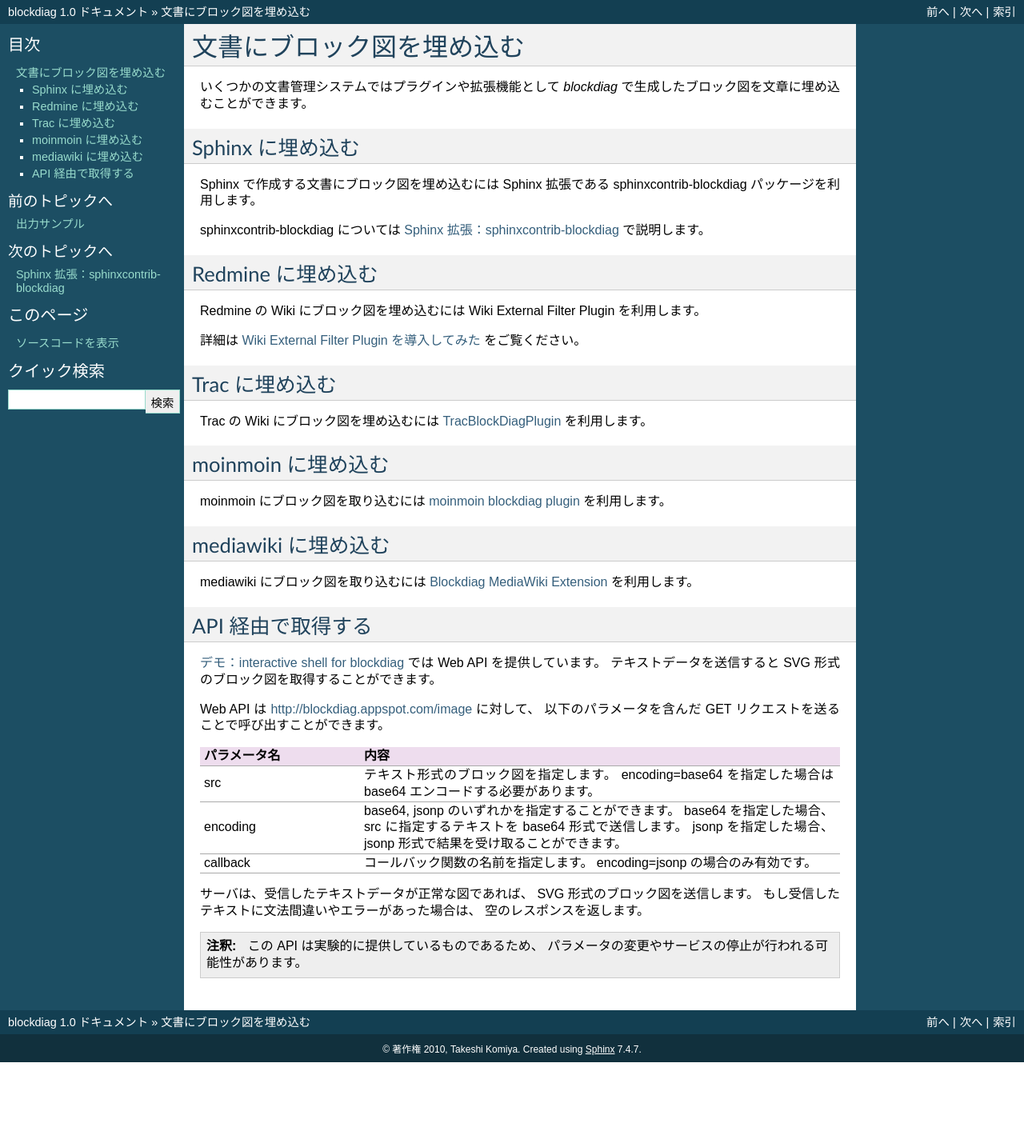
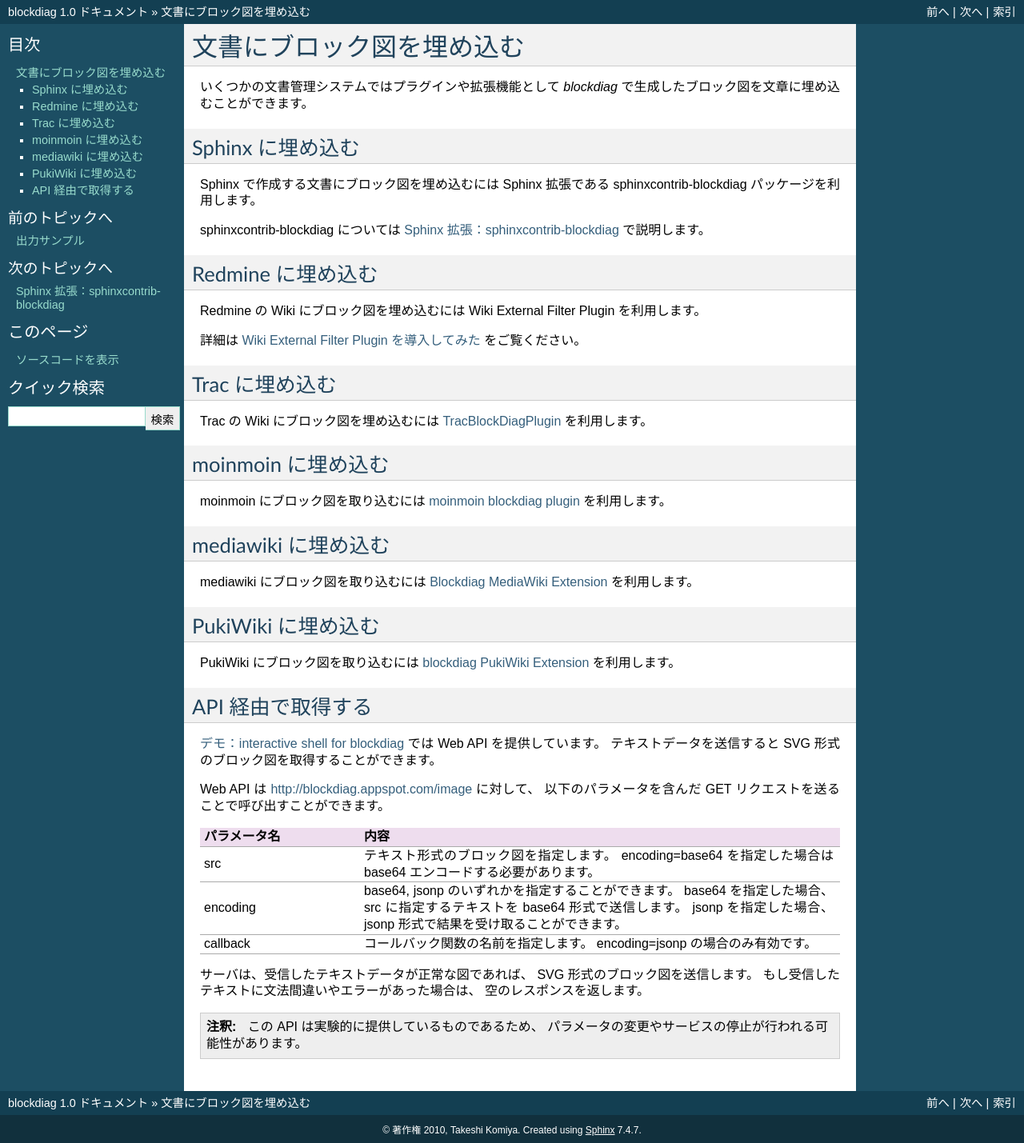
Before and after one commit to blockdiag/blockdiag.com, a Sphinx documentation site: the page built from blockdiag-ja/source/embed_diagram.rst, in a window 1280 px wide. Shown: the whole page at 80% size. Built offline with Sphinx 7.4.7, drawn with Linux system fonts in a browser that asks for light colours; nearby versions of some CDN libraries; before the commit the page ends 1328 px from its top, so only the background shows below that.

Commit message:
* Add link to pukiwiki plugin

```diff
--- a/blockdiag-ja/source/embed_diagram.rst
+++ b/blockdiag-ja/source/embed_diagram.rst
@@ -50,6 +50,14 @@
 .. _Blockdiag MediaWiki Extension: https://github.com/kjmkznr/blockdiag-mediawiki-extension
 
 
+PukiWiki に埋め込む
+====================
+
+PukiWiki にブロック図を取り込むには `blockdiag PukiWiki Extension`_ を利用します。
+
+.. _blockdiag PukiWiki Extension: http://d.hatena.ne.jp/hekyou/20110717/p1
+
+
 API 経由で取得する
 ==================
 
```
